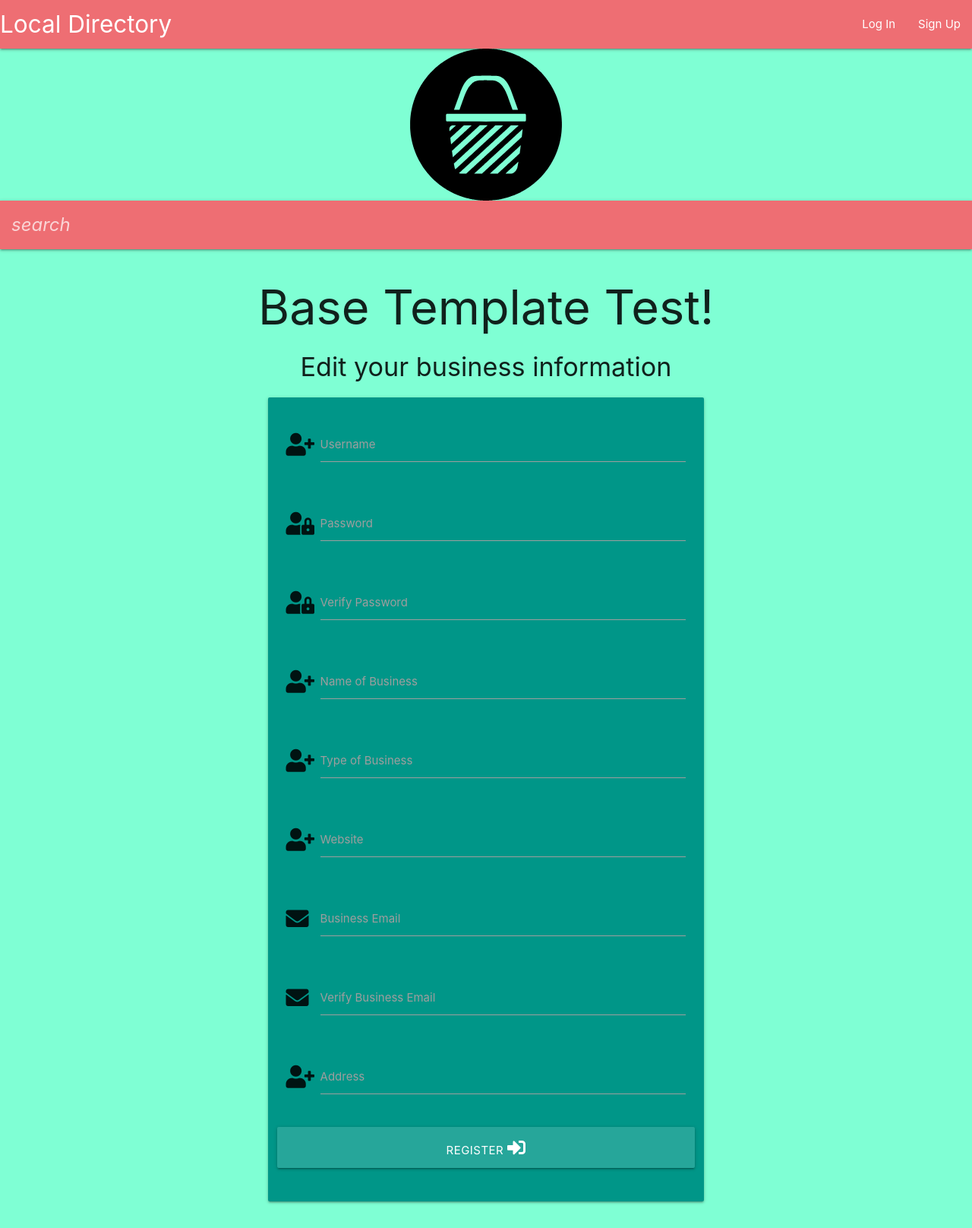
After one commit to liamoconnor87/local_directory, a Flask app: page /edit_info in a window 1280 px wide. The commit adds this page. Shown: the whole page at 76% size. Run offline with Flask 2, Linux system fonts and the light colour scheme; some libraries are stand-ins or nearby versions.

Commit message:
Initial edit_info page

```diff
--- a/app.py
+++ b/app.py
@@ -135,6 +135,11 @@ def profile(username):
     return redirect(url_for("login"))
 
 
+@app.route("/edit_info")
+def edit_info():
+    return render_template("edit_info.html")
+
+
 @app.route("/logout")
 def logout():
     # remove user from session cookies
--- a/static/css/style.css
+++ b/static/css/style.css
@@ -13,3 +13,12 @@ body{
 .flashes h2{
     line-height: 2;
 }
+
+.btn-small{
+    margin: 5px;
+}
+
+.collapsible-header .col strong{
+    margin: 5px;
+    line-height: 42px;
+}
--- /dev/null
+++ b/templates/edit_info.html
@@ -0,0 +1,90 @@
+{% extends "base.html" %}
+
+{% block content %}
+
+    <h4 class="center-align">Edit your business information</h4>
+
+    <div class="row">
+        <form class="col s12 m8 offset-m2" method="POST" action="{{ url_for('register') }}">
+            <div class="card-panel teal">
+                <!-- username **Note - regx - pattern attr**-->
+                <div class="row">
+                    <div class="input-field col s12">
+                        <i class="fas fa-user-plus prefix"></i>
+                        <input id="username" name="username" type="text" minlength="5" maxlength="15" pattern="^[a-zA-Z0-9}{5,15}$" class="validate" required>
+                        <label for="username">Username</label>
+                    </div>
+                </div>
+                <!-- password -->
+                <div class="row">
+                    <div class="input-field col s12">
+                        <i class="fas fa-user-lock prefix"></i>
+                        <input id="password" name="password" type="password" minlength="5" maxlength="15" pattern="^[a-zA-Z0-9}{5,15}$" class="validate" required>
+                        <label for="password">Password</label>
+                    </div>
+                </div>
+                <div class="row">
+                    <div class="input-field col s12">
+                        <i class="fas fa-user-lock prefix"></i>
+                        <input id="password2" name="password2" type="password" minlength="5" maxlength="15" pattern="^[a-zA-Z0-9}{5,15}$" class="validate" required>
+                        <label for="password2">Verify Password</label>
+                    </div>
+                </div>
+                <!-- name of business -->
+                <div class="row">
+                    <div class="input-field col s12">
+                        <i class="fas fa-user-plus prefix"></i>
+                        <input id="business_name" name="business_name" type="text" minlength="5" maxlength="30" pattern="^[a-zA-Z0-9}{5,15}$" class="validate" required>
+                        <label for="business_name">Name of Business</label>
+                    </div>
+                </div>
+                <!-- type of business -->
+                <div class="row">
+                    <div class="input-field col s12">
+                        <i class="fas fa-user-plus prefix"></i>
+                        <input id="business_type" name="business_type" type="text" minlength="5" maxlength="15" pattern="^[a-zA-Z0-9}{5,15}$" class="validate" required>
+                        <label for="business_type">Type of Business</label>
+                    </div>
+                </div>
+                <!-- website -->
+                <div class="row">
+                    <div class="input-field col s12">
+                        <i class="fas fa-user-plus prefix"></i>
+                        <input id="website" name="website" type="text" minlength="5" maxlength="30" pattern="^[a-zA-Z0-9}{5,15}$" class="validate" required>
+                        <label for="website">Website</label>
+                    </div>
+                </div>
+                <!-- email -->
+                <div class="row">
+                    <div class="input-field col s12">
+                        <i class="fas fa-envelope prefix"></i>
+                        <input id="email" name="email" type="email" class="validate" required>
+                        <label for="email">Business Email</label>
+                    </div>
+                </div>
+                <div class="row">
+                    <div class="input-field col s12">
+                        <i class="fas fa-envelope prefix"></i>
+                        <input id="email2" name="email2" type="email" class="validate" required>
+                        <label for="email2">Verify Business Email</label>
+                    </div>
+                </div>
+                <!-- address -->
+                <div class="row">
+                    <div class="input-field col s12">
+                        <i class="fas fa-user-plus prefix"></i>
+                        <input id="address" name="address" type="text" minlength="5" maxlength="100" pattern="^[a-zA-Z0-9}{5,15}$" class="validate" required>
+                        <label for="address">Address</label>
+                    </div>
+                </div>
+                <!-- register -->
+                <div class="row">
+                    <button type="submit" class="col s12 btn-large text-shadow">
+                        Register <i class="fas fa-sign-in-alt"></i>
+                    </button>
+                </div>
+            </div>
+        </form>
+    </div>
+
+{% endblock %}
```
Also changed, not shown: templates/profile.html (+7 -1 lines).
